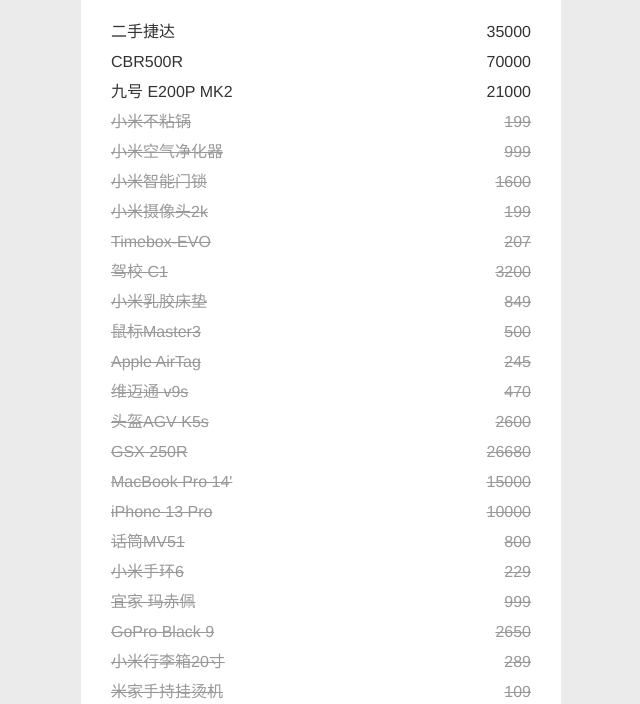
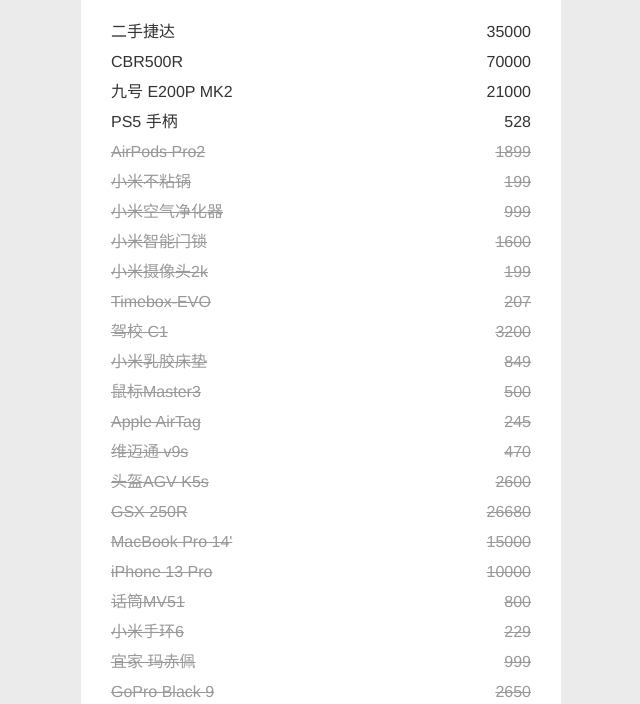
Before and after one commit to KyleBing/wanted-list, a plain HTML site: page index.html in a window 1280 px wide. Shown: the part 93-797 px from the top of the page, without its empty margins (319-959 px from the left). Drawn offline with Linux system fonts and the light colour scheme.

Commit message:
AirPods pro

```diff
--- a/index.html
+++ b/index.html
@@ -32,7 +32,9 @@
         {owned: false, sold: false, priceSold: 0,    date: '1991-03-06', priceOrigin: 35000,     price: 35000,     title: "二手捷达",},
         {owned: false, sold: false, priceSold: 0,    date: '1991-03-06', priceOrigin: 70000,     price: 70000,     title: "CBR500R",},
         {owned: false, sold: false, priceSold: 0,    date: '1991-03-06', priceOrigin: 21000,     price: 21000,     title: "九号 E200P MK2",},
+        {owned: false, sold: false, priceSold: 0,    date: '1991-03-06', priceOrigin: 528,       price: 528,       title: "PS5 手柄",},
 
+        {owned: true,  sold: false, priceSold: 0,    date: '2022-09-23', priceOrigin: 1899,      price: 1899,      title: "AirPods Pro2",},
         {owned: true,  sold: false, priceSold: 0,    date: '2022-04-02', priceOrigin: 199,       price: 199,       title: "小米不粘锅",},
         {owned: true,  sold: false, priceSold: 0,    date: '2022-04-02', priceOrigin: 999,       price: 999,       title: "小米空气净化器",},
         {owned: true,  sold: false, priceSold: 0,    date: '2022-04-02', priceOrigin: 1600,      price: 1600,      title: "小米智能门锁",},
```
